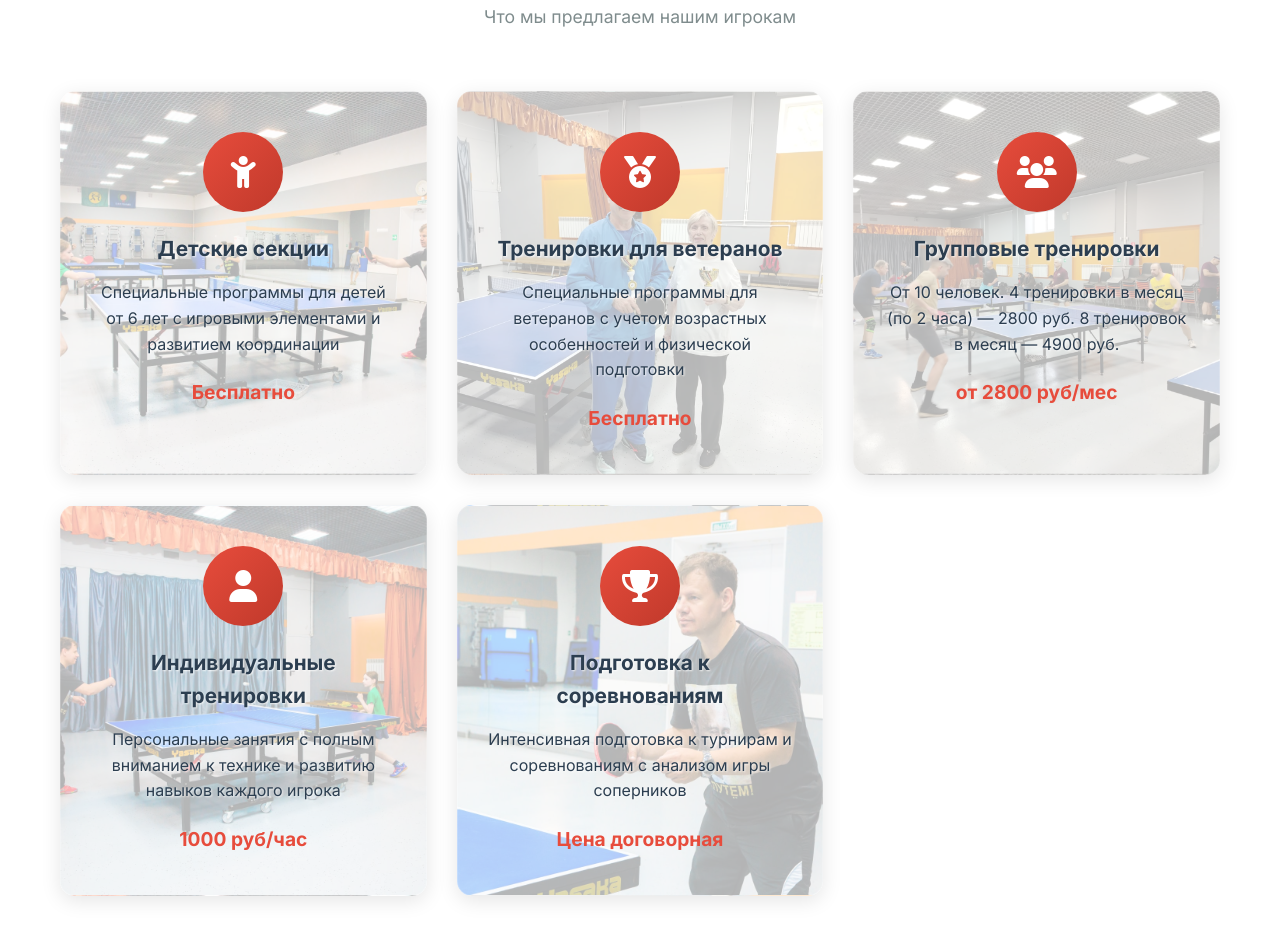
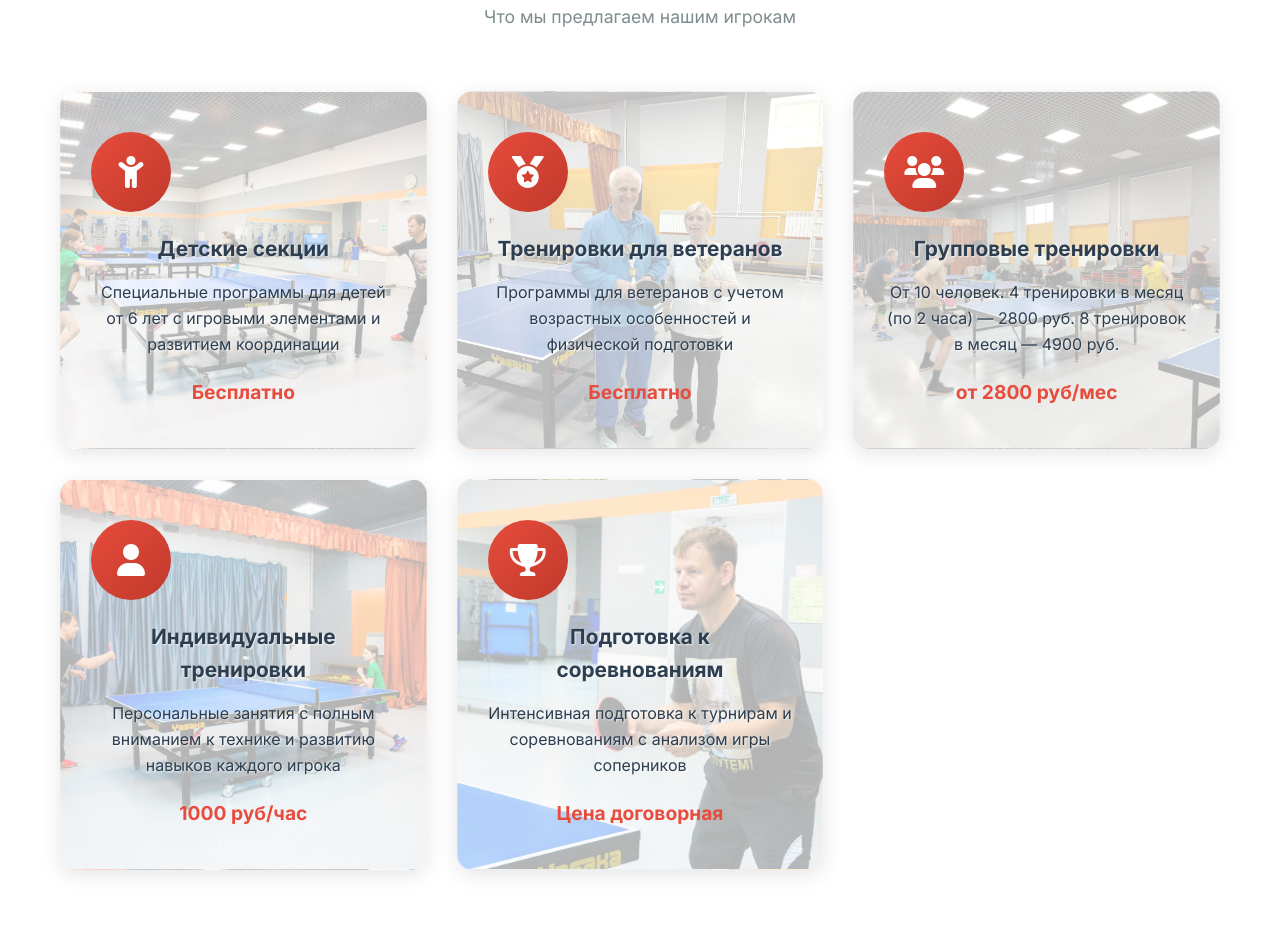
Before and after one commit to AtaevAleksandr/test, a plain HTML site: page index.html in a window 1280 px wide. Shown: the part 2056-2985 px from the top of the page. Drawn offline with Linux system fonts and the light colour scheme.

Commit message:
minor fixes

```diff
--- a/index.html
+++ b/index.html
@@ -198,7 +198,7 @@
                         <i class="fas fa-medal"></i>
                     </div>
                     <h3>Тренировки для ветеранов</h3>
-                    <p>Специальные программы для ветеранов с учетом возрастных особенностей и физической подготовки</p>
+                    <p>Программы для ветеранов с учетом возрастных особенностей и физической подготовки</p>
                     <div class="service-price">Бесплатно</div>
                 </div>
                 <div class="service-card group-training">
--- a/styles.css
+++ b/styles.css
@@ -536,7 +536,7 @@ section {
     display: flex;
     align-items: center;
     justify-content: center;
-    margin: 0 auto 20px;
+    margin: 0 0 20px 0;
     color: white;
     font-size: 2rem;
 }
```
